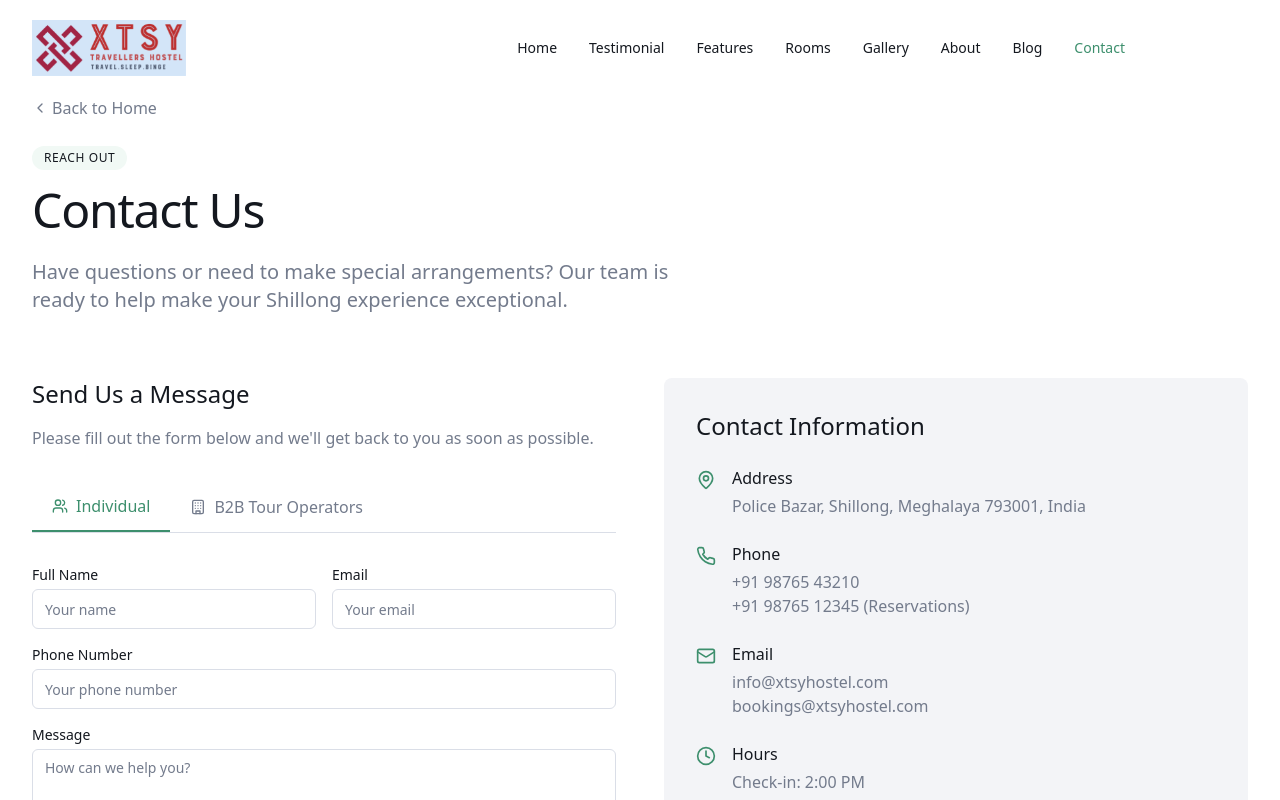
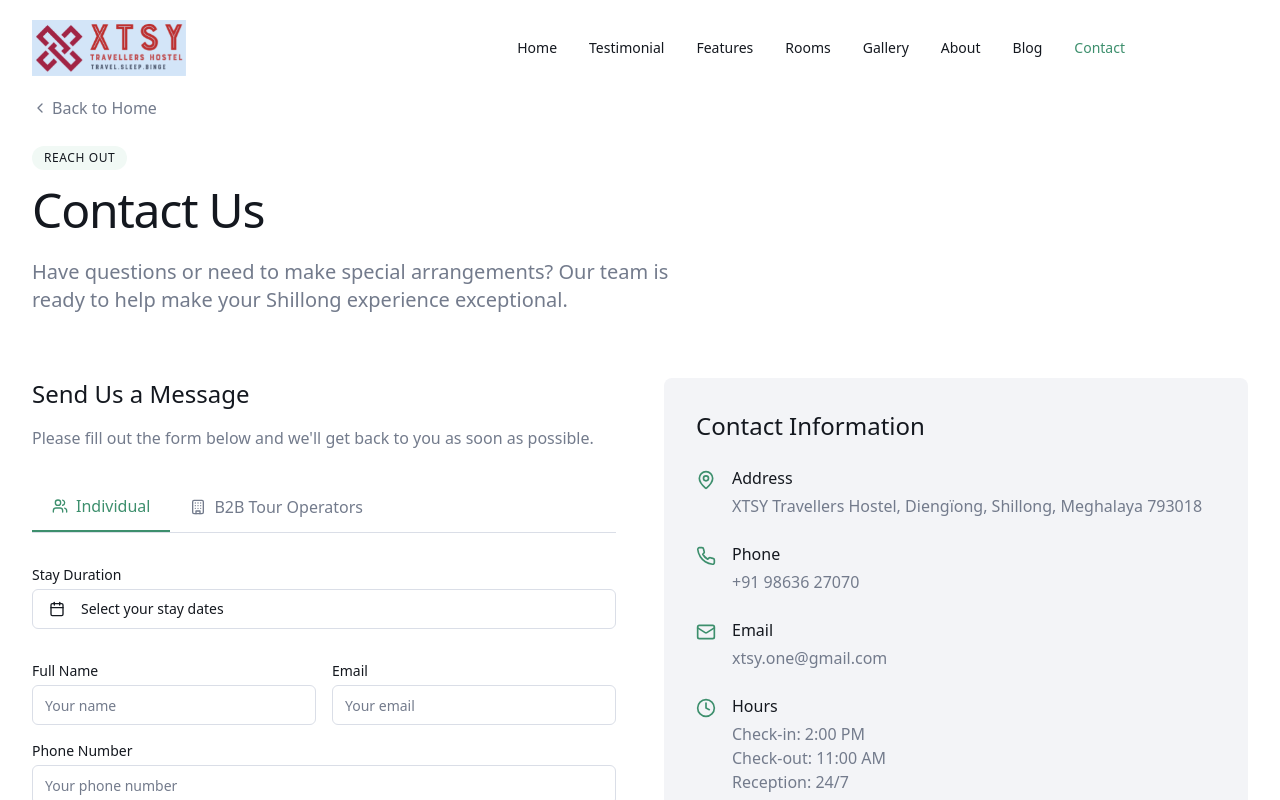
Before and after one commit to xtsy-social/xtsyone, a React (Vite) app: page /contact in a window 1280 px wide. Shown: the top 800 px of the page. Built offline with nearby package versions, Linux system fonts and the light colour scheme.

Commit message:
Remove logo, update contact info, add calendar
- Removed XTSY logo from hero section.
- Changed Book Now CTA to red color.
- Updated address, phone, and email in About and Contact sections.
- Updated map location.
- Added calendar for stay duration in Contact Us section.

```diff
--- a/src/components/About.tsx
+++ b/src/components/About.tsx
@@ -58,16 +58,16 @@ const About = () => {
               <div className="flex items-start">
                 <MapPin className="h-5 w-5 text-primary mt-0.5 mr-3 flex-shrink-0" />
                 <p className="text-sm">
-                  Police Bazar, Shillong, Meghalaya 793001, India
+                  XTSY Travellers Hostel, Diengïong, Shillong, Meghalaya 793018
                 </p>
               </div>
               <div className="flex items-start">
                 <Phone className="h-5 w-5 text-primary mt-0.5 mr-3 flex-shrink-0" />
-                <p className="text-sm">+91 98765 43210</p>
+                <p className="text-sm">+91 98636 27070</p>
               </div>
               <div className="flex items-start">
                 <Mail className="h-5 w-5 text-primary mt-0.5 mr-3 flex-shrink-0" />
-                <p className="text-sm">info@xtsyhostel.com</p>
+                <p className="text-sm">xtsy.one@gmail.com</p>
               </div>
               <div className="flex items-start">
                 <Clock className="h-5 w-5 text-primary mt-0.5 mr-3 flex-shrink-0" />
--- /dev/null
+++ b/src/components/DateRangePicker.tsx
@@ -0,0 +1,68 @@
+
+import * as React from "react";
+import { addDays, format } from "date-fns";
+import { Calendar as CalendarIcon } from "lucide-react";
+import { DateRange } from "react-day-picker";
+
+import { cn } from "@/lib/utils";
+import { Button } from "@/components/ui/button";
+import { Calendar } from "@/components/ui/calendar";
+import {
+  Popover,
+  PopoverContent,
+  PopoverTrigger,
+} from "@/components/ui/popover";
+
+interface DateRangePickerProps {
+  className?: string;
+  dateRange: DateRange | undefined;
+  onDateRangeChange: (range: DateRange | undefined) => void;
+}
+
+export function DateRangePicker({
+  className,
+  dateRange,
+  onDateRangeChange,
+}: DateRangePickerProps) {
+  return (
+    <div className={cn("grid gap-2", className)}>
+      <Popover>
+        <PopoverTrigger asChild>
+          <Button
+            id="date"
+            variant={"outline"}
+            className={cn(
+              "w-full justify-start text-left font-normal",
+              !dateRange && "text-muted-foreground"
+            )}
+          >
+            <CalendarIcon className="mr-2 h-4 w-4" />
+            {dateRange?.from ? (
+              dateRange.to ? (
+                <>
+                  {format(dateRange.from, "LLL dd, y")} -{" "}
+                  {format(dateRange.to, "LLL dd, y")}
+                </>
+              ) : (
+                format(dateRange.from, "LLL dd, y")
+              )
+            ) : (
+              <span>Select your stay dates</span>
+            )}
+          </Button>
+        </PopoverTrigger>
+        <PopoverContent className="w-auto p-0" align="start">
+          <Calendar
+            initialFocus
+            mode="range"
+            defaultMonth={dateRange?.from}
+            selected={dateRange}
+            onSelect={onDateRangeChange}
+            numberOfMonths={2}
+            className={cn("p-3 pointer-events-auto")}
+          />
+        </PopoverContent>
+      </Popover>
+    </div>
+  );
+}
--- a/src/components/Hero.tsx
+++ b/src/components/Hero.tsx
@@ -32,13 +32,6 @@ const Hero = () => {
       <div className="container-section relative z-20 h-full flex flex-col justify-center items-start pt-16">
         <div className="max-w-2xl">
           <div className={`transition-all duration-700 delay-300 transform ${isLoaded ? "opacity-100 translate-y-0" : "opacity-0 translate-y-4"}`}>
-            <div className="mb-8">
-              <img
-                src="/lovable-uploads/4faa6d49-1f02-44b8-8778-58860cca7c30.png"
-                alt="XTSY Travellers Hostel Logo"
-                className="h-24 md:h-32 mb-4"
-              />
-            </div>
             <h1 className="text-4xl md:text-5xl lg:text-6xl font-medium tracking-tight mb-6 text-white drop-shadow-[0_2px_4px_rgba(0,0,0,0.8)]">
               Explore the Shillong Vibe
             </h1>
@@ -47,7 +40,7 @@ const Hero = () => {
               Find your vibe - we got your stay covered.
             </p>
             <div className="flex flex-col sm:flex-row gap-4">
-              <Button size="lg" className="bg-white text-foreground hover:bg-white/90">
+              <Button size="lg" className="bg-red-600 text-white hover:bg-red-700">
                 Book Your Stay
               </Button>
               <Button variant="outline" size="lg" className="bg-transparent border-white text-white hover:bg-white/20">
--- a/src/components/ui/popover.tsx
+++ b/src/components/ui/popover.tsx
@@ -1,3 +1,4 @@
+
 import * as React from "react"
 import * as PopoverPrimitive from "@radix-ui/react-popover"
 
--- a/src/pages/Contact.tsx
+++ b/src/pages/Contact.tsx
@@ -1,13 +1,19 @@
 
 import { useState, useEffect } from "react";
 import { Link } from "react-router-dom";
+import { DateRange } from "react-day-picker";
 import { cn } from "@/lib/utils";
 import { ChevronLeft, MapPin, Phone, Mail, Clock, Building, Users } from "lucide-react";
 import ContactForm from "@/components/ContactForm";
+import { DateRangePicker } from "@/components/DateRangePicker";
 
 const Contact = () => {
   const [activeTab, setActiveTab] = useState<"individual" | "business">("individual");
   const [isLoaded, setIsLoaded] = useState(false);
+  const [dateRange, setDateRange] = useState<DateRange | undefined>({
+    from: undefined,
+    to: undefined,
+  });
 
   useEffect(() => {
     // Scroll to top on page load
@@ -77,6 +83,15 @@ const Contact = () => {
               </button>
             </div>
 
+            {/* Date Range Picker */}
+            <div className="mb-8">
+              <label className="block text-sm font-medium mb-1">Stay Duration</label>
+              <DateRangePicker
+                dateRange={dateRange}
+                onDateRangeChange={setDateRange}
+              />
+            </div>
+
             {/* Contact Form */}
             <ContactForm type={activeTab} />
           </div>
@@ -94,7 +109,7 @@ const Contact = () => {
                   <MapPin className="h-5 w-5 text-primary mt-1 mr-4 flex-shrink-0" />
                   <div>
                     <h3 className="font-medium mb-1">Address</h3>
-                    <p className="text-muted-foreground">Police Bazar, Shillong, Meghalaya 793001, India</p>
+                    <p className="text-muted-foreground">XTSY Travellers Hostel, Diengïong, Shillong, Meghalaya 793018</p>
                   </div>
                 </div>
 
@@ -102,8 +117,7 @@ const Contact = () => {
                   <Phone className="h-5 w-5 text-primary mt-1 mr-4 flex-shrink-0" />
                   <div>
                     <h3 className="font-medium mb-1">Phone</h3>
-                    <p className="text-muted-foreground">+91 98765 43210</p>
-                    <p className="text-muted-foreground">+91 98765 12345 (Reservations)</p>
+                    <p className="text-muted-foreground">+91 98636 27070</p>
                   </div>
                 </div>
 
@@ -111,8 +125,7 @@ const Contact = () => {
                   <Mail className="h-5 w-5 text-primary mt-1 mr-4 flex-shrink-0" />
                   <div>
                     <h3 className="font-medium mb-1">Email</h3>
-                    <p className="text-muted-foreground">info@xtsyhostel.com</p>
-                    <p className="text-muted-foreground">bookings@xtsyhostel.com</p>
+                    <p className="text-muted-foreground">xtsy.one@gmail.com</p>
                   </div>
                 </div>
 
@@ -130,7 +143,7 @@ const Contact = () => {
               <h3 className="font-medium mb-3">Find Us On Map</h3>
               <div className="h-[300px] bg-muted rounded-lg overflow-hidden">
                 <iframe
-                  src="https://www.google.com/maps/embed?pb=!1m18!1m12!1m3!1d28585.15275130939!2d91.8667141743164!3d25.57742899999999!2m3!1f0!2f0!3f0!3m2!1i1024!2i768!4f13.1!3m3!1m2!1s0x37507e8f34bd207f%3A0x73848142383fae4a!2sPolice%20Bazar%2C%20Shillong%2C%20Meghalaya!5e0!3m2!1sen!2sin!4v1652347725281!5m2!1sen!2sin"
+                  src="https://www.google.com/maps/embed?pb=!1m18!1m12!1m3!1d3579.2097123801086!2d91.89013407521109!3d25.582799077327244!2m3!1f0!2f0!3f0!3m2!1i1024!2i768!4f13.1!3m3!1m2!1s0x3750591c0bd0ca95%3A0xaa4421ed5e2e3a24!2sXTSY%20Travellers%20Hostel!5e0!3m2!1sen!2sin!4v1716628577593!5m2!1sen!2sin"
                   width="100%"
                   height="100%"
                   style={{ border: 0 }}
```
